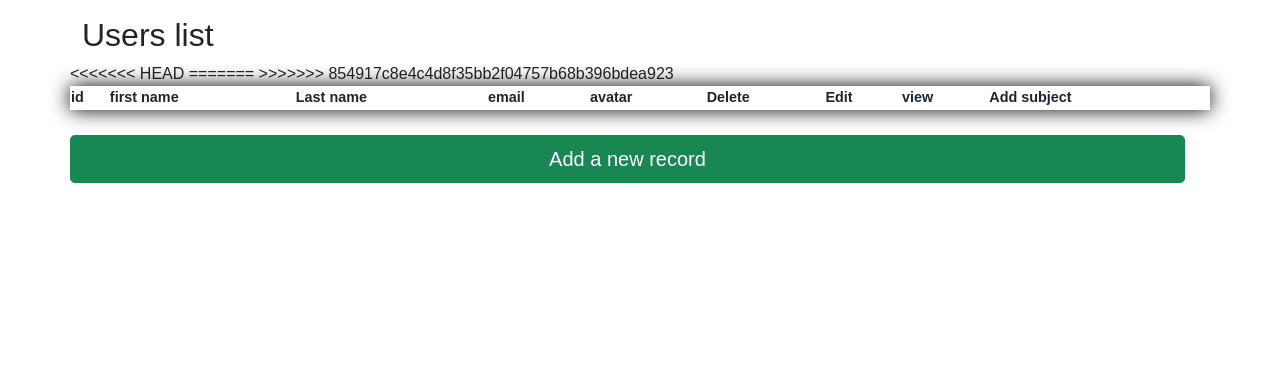
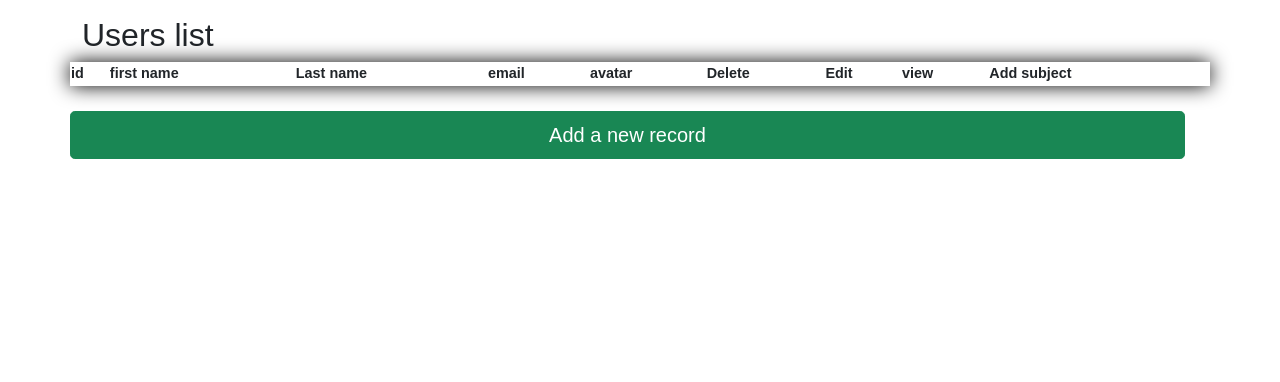
Before and after one commit to LiamNaidoo/Subject-selector, a Flask app: page /dashboard in a window 1280 px wide. Shown: the part 88-470 px from the top of the page. Run offline with Flask 2, Linux system fonts and the light colour scheme; the visitor is signed in with stand-in values (Sample User, id 1); data that the repository does not hold is empty; some web fonts are replaced.

```diff
--- a/FlaskWebProject1/templates/connection_list.html
+++ b/FlaskWebProject1/templates/connection_list.html
@@ -7,13 +7,8 @@
 <div class="container">
     <div class="row">
         <h2>Users list</h2>
-<<<<<<< HEAD
 
         <!--Table uses a custom div using css-->
-=======
-
-        <!--This table is made custom--->
->>>>>>> 854917c8e4c4d8f35bb2f04757b68b396bdea923
         <table class="styled-table">
             <tr> <th> id </th> <th> first name </th> <th> Last name </th> <th> email </th> <th> avatar </th> <th> Delete </th> <th> Edit </th> <th> view </th> <th> Add subject </th> </tr>
             {% for row in result %}
@@ -25,11 +20,7 @@
                 <td><img src="{{ url_for('static', filename='images/' + (row.avatar or 'default.png')) }}" height="50" width="50"></td>
 
 
-<<<<<<< HEAD
                 <!--confirming user if they want to delete user--->
-=======
-                  <!--confirming user if they want to delete user--->
->>>>>>> 854917c8e4c4d8f35bb2f04757b68b396bdea923
                 <td><a href="/delete?id={{ row.id }}" onclick="return confirm('Are you sure you want to delete {{ row.first_name }} {{ row.last_name }}?')">Delete</a></td>
                 <td>
                     <a href="/edit?id={{row.id}}">
--- a/FlaskWebProject1/templates/index.html
+++ b/FlaskWebProject1/templates/index.html
@@ -15,11 +15,7 @@
 
 {% if session ['role'] == 'user' %}
 
-<<<<<<< HEAD
 <!--Table uses a custom div using css--->
-=======
-<!--This table is made custom--->
->>>>>>> 854917c8e4c4d8f35bb2f04757b68b396bdea923
 <table class="styled-table">
     <tr> <th> id </th> <th> subject name </th> <th> period </th> <th> subject code </th> </tr>
     {% for row in result %}
```
Also changed, not shown: FlaskWebProject1/templates/list_users.html (+0 -8 lines).
